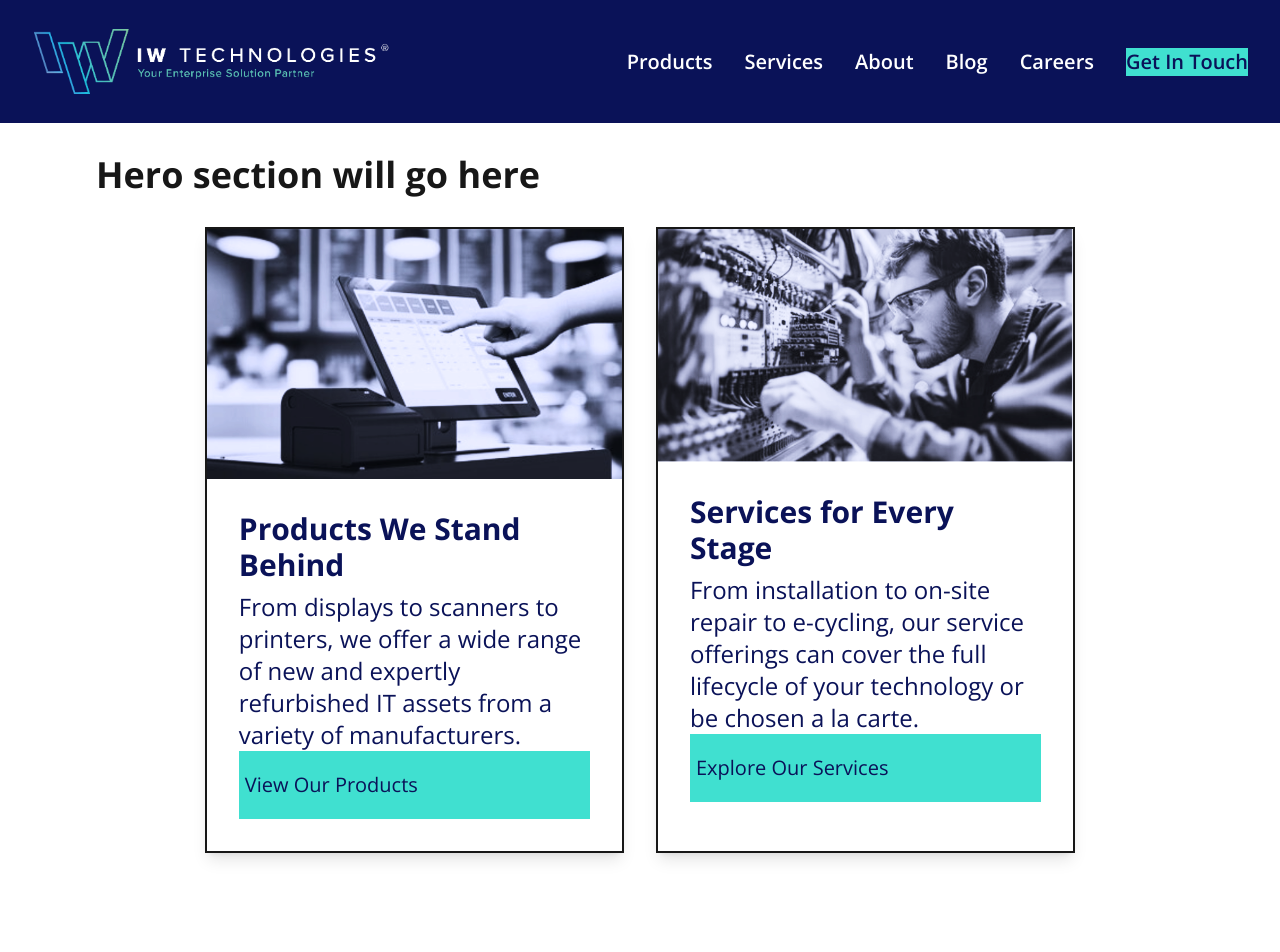
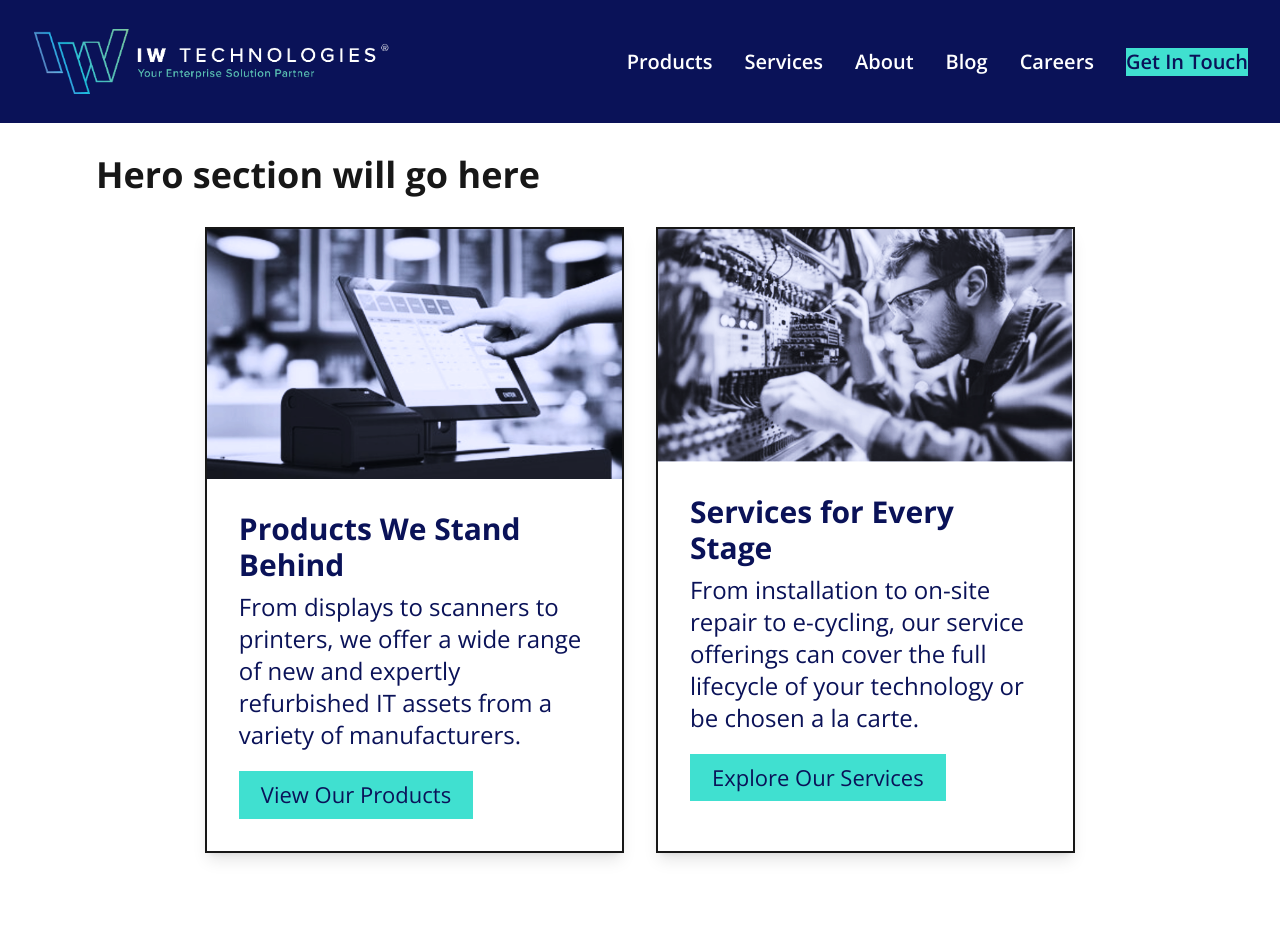
Before and after one commit to IWTechnologies/weareiw, a Next.js app in the folder nextjs-weareiw/: page / in a window 1280 px wide. Shown: the top 952 px of the page. Built offline with nearby package versions, Linux system fonts and the light colour scheme.

Commit message:
Card: container alignment and padding updated

```diff
--- a/nextjs-weareiw/src/components/Card.tsx
+++ b/nextjs-weareiw/src/components/Card.tsx
@@ -17,10 +17,10 @@ export default function Card({ imageSrc, imageAlt, imageWidth, imageHeight, titl
         <div className="w-lg flex flex-col border-2 border-solid shadow-lg">
             <Image className="max-h-[250px] h-auto w-auto object-cover"
             src={imageSrc} alt={imageAlt} priority width={imageWidth} height={imageHeight} />
-            <div className="flex flex-col p-8 text-brand-navy">
+            <div className="flex flex-col items-start p-8 text-brand-navy">
                 <h2 className="pb-2 text-3xl font-bold">{title}</h2>
-                <p className="font-light text-2xl">{text}</p>
-                <Link href={linkHref} className="px-[.3em] py-[1em] text-xl bg-brand-aqua">{linkLabel}</Link>
+                <p className="pb-5 font-light text-2xl">{text}</p>
+                <Link href={linkHref} className="px-[1em] py-[.33em] border-brand-aqua text-[22px] bg-brand-aqua">{linkLabel}</Link>
             </div>
         </div>
     )
```
